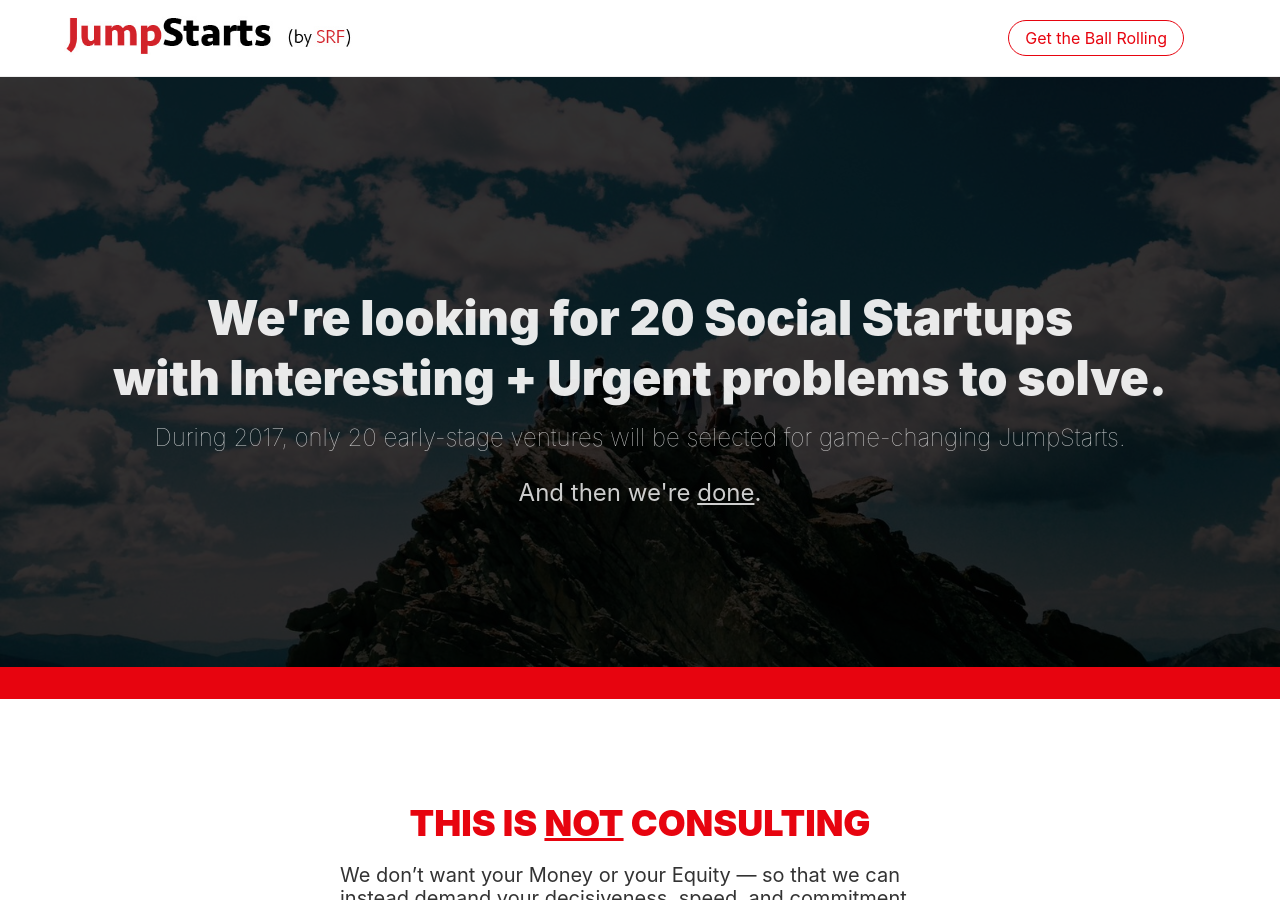
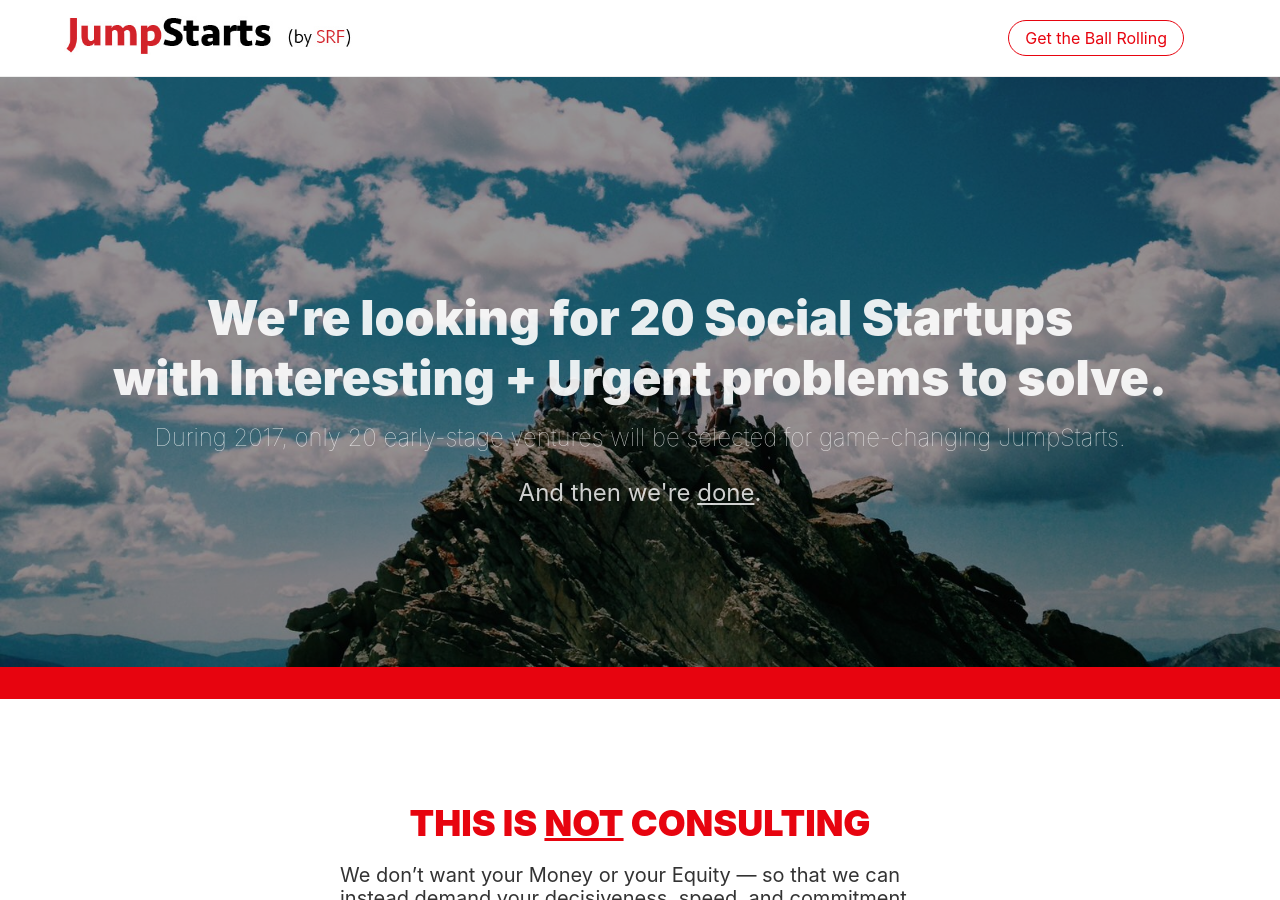
Before and after one commit to aaronergreen/jumpstarts, a Jekyll site: the page built from index.html, in a window 1280 px wide and 900 px high. Built offline with Jekyll 4.4.1, drawn with Linux system fonts in a browser that asks for light colours.

Commit message:
hero pic color

```diff
--- a/_includes/global/hero.html
+++ b/_includes/global/hero.html
@@ -1,6 +1,6 @@
 <header class="sans-serif">
   <div class="cover bg-bottom" style="background-image: url({{ site.baseurl }}/uploads/mountain.jpeg)">
-    <div class="bg-black-80 pb4 pb5-m pb6-l">
+    <div class="bg-black-40 pb4 pb5-m pb6-l">
       <div class="tc-l ph3 pt7">
         <h1 class="f2 f1-l f-headline-l fw9 white-90 mb0 lh-title">{{ site.title }}</h1>
         <h2 class="fw1 f3 white-80 mt3 mb4">{{ site.description }}</h2>
```
